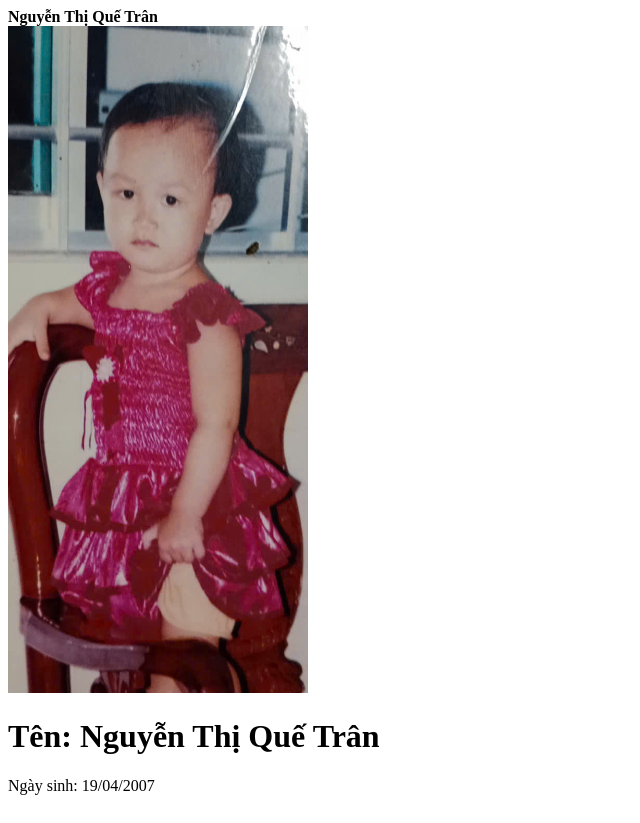
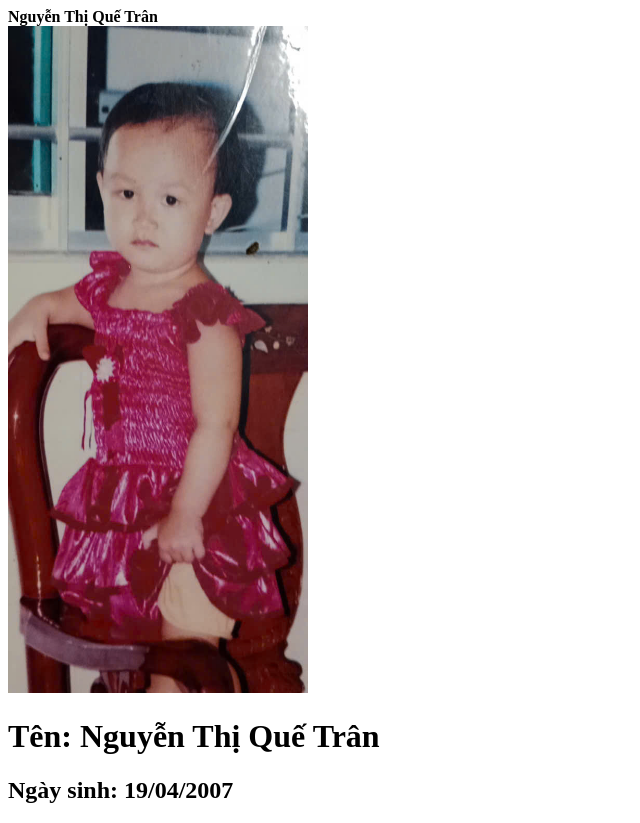
Before and after one commit to tat2801/nhom4.github.io, a plain HTML site: page quetran.html in a window 1280 px wide. Shown: the whole page, without its empty margins (0-640 px from the left). Drawn offline with Linux system fonts and the light colour scheme.

Commit message:
Update quetran.html

```diff
--- a/quetran.html
+++ b/quetran.html
@@ -8,7 +8,7 @@
 	<div>
 		<img src="quetran.jpg" width="300">
     <h1> Tên: Nguyễn Thị Quế Trân</h1>
-    <p> Ngày sinh: 19/04/2007</p>
+    <h2> Ngày sinh: 19/04/2007</h2>
 	</div>
 </body>
 </html>
```
